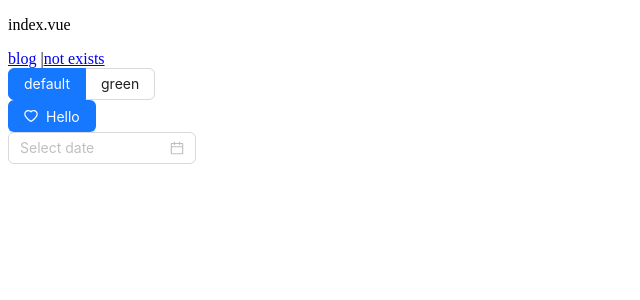
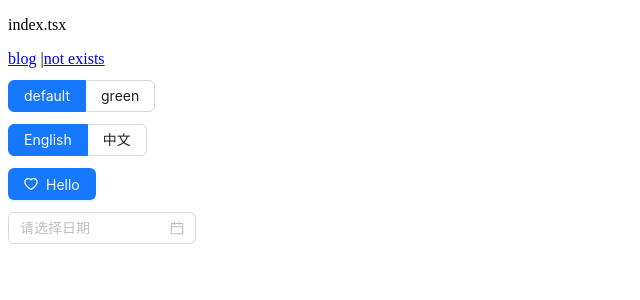
Before and after one commit to FaberSober/vite-react-vtable, a React (Vite) app: page / in a window 1280 px wide. Shown: the top 300 px of the page, without its empty margins (0-640 px from the left). Built offline with nearby package versions, Linux system fonts and the light colour scheme.

Commit message:
update antd v5

```diff
--- a/src/main.tsx
+++ b/src/main.tsx
@@ -8,9 +8,9 @@ import { ConfigProvider } from 'antd';
 
 // 国际化
 import 'dayjs/locale/en';
-// import 'dayjs/locale/zh-cn';
+import 'dayjs/locale/zh-cn';
 import enUS from 'antd/locale/en_US';
-// import zhCN from 'antd/es/locale/zh_CN';
+import zhCN from 'antd/es/locale/zh_CN';
 
 import './index.less'
 
@@ -32,7 +32,7 @@ const app = createRoot(document.getElementById('root')!)
 app.render(
   <StrictMode>
     <Router>
-      <ConfigProvider locale={enUS}>
+      <ConfigProvider locale={zhCN}>
         <App />
       </ConfigProvider>
     </Router>
--- a/src/pages/index.tsx
+++ b/src/pages/index.tsx
@@ -2,9 +2,13 @@ import React, { useEffect, useState } from 'react';
 import {Link} from 'react-router-dom';
 import {Button, ConfigProvider, DatePicker, Radio} from 'antd';
 import {HeartOutlined} from "@ant-design/icons";
+import dayjs from 'dayjs';
+import enUS from 'antd/locale/en_US';
+import zhCN from 'antd/es/locale/zh_CN';
 
 export default function App() {
   const [theme, setTheme] = useState('default')
+  const [local, setLocal] = useState('enUS');
 
   useEffect(() => {
     setTheme('default')
@@ -20,10 +24,25 @@ export default function App() {
     });
   }
 
+  function changeLocal(v:string) {
+    setLocal(v)
+    if (v === '') {
+      dayjs.locale('en');
+      // ConfigProvider.config({
+      //   locale: zhCN
+      // });
+    } else {
+      dayjs.locale('zh-cn');
+      // ConfigProvider.config({
+      //   locale: zhCN
+      // });
+    }
+  }
+
   return (
     <div>
       <div>
-        <p>index.vue</p>
+        <p>index.tsx</p>
         <Link to="/blog">
           blog
         </Link> |
@@ -31,7 +50,7 @@ export default function App() {
           not exists
         </Link>
       </div>
-      <div>
+      <div style={{ marginTop: 12 }}>
         <Radio.Group
           options={[
             { label: 'default', value: 'default' },
@@ -43,10 +62,25 @@ export default function App() {
           buttonStyle="solid"
         />
       </div>
-      <div>
+
+      <div style={{ marginTop: 12 }}>
+        <Radio.Group
+          options={[
+            { label: 'English', value: 'enUS' },
+            { label: '中文', value: 'zhCN' },
+          ]}
+          onChange={(e) => changeLocal(e.target.value)}
+          value={local}
+          optionType="button"
+          buttonStyle="solid"
+        />
+      </div>
+
+      <div style={{ marginTop: 12 }}>
         <Button type="primary" icon={<HeartOutlined />}>Hello</Button>
       </div>
-      <div>
+
+      <div style={{ marginTop: 12 }}>
         <DatePicker />
       </div>
     </div>
```
Also changed, not shown: 1 other file (tests, documents, lock files or other folders).
